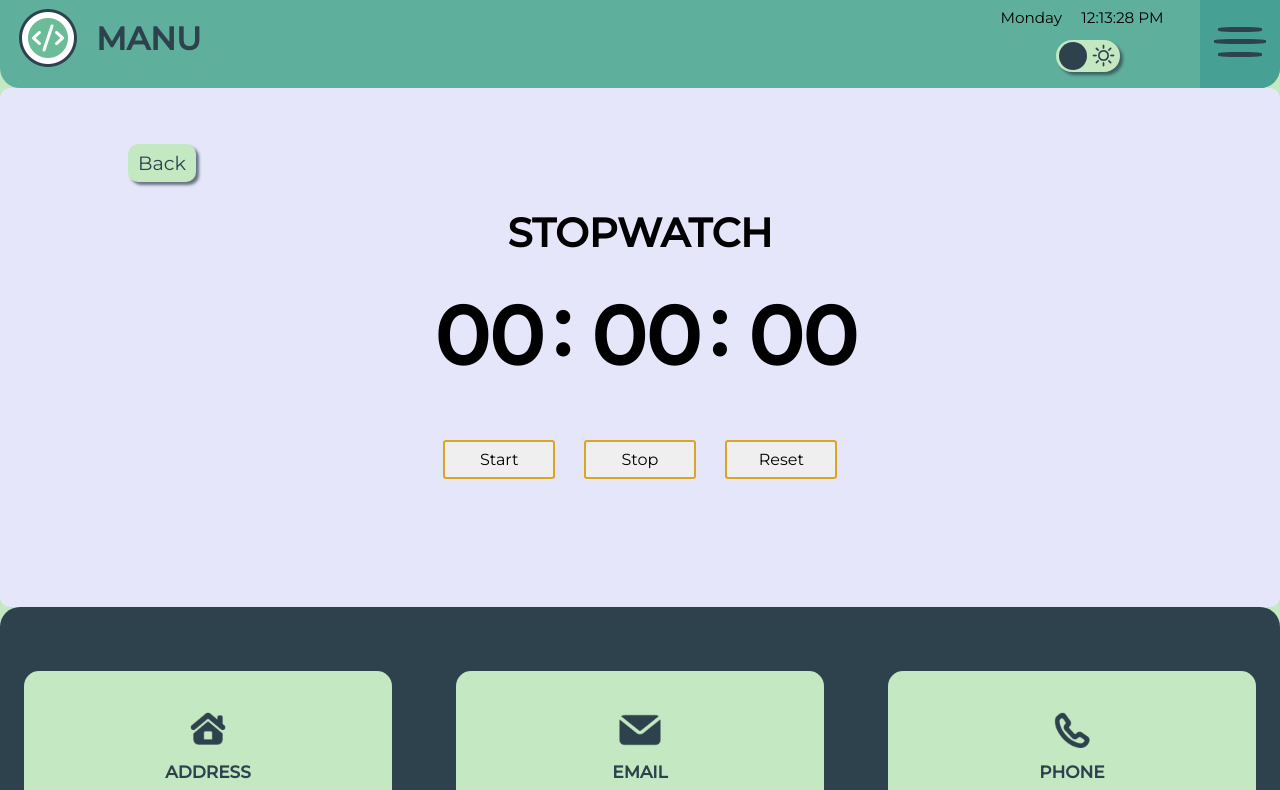
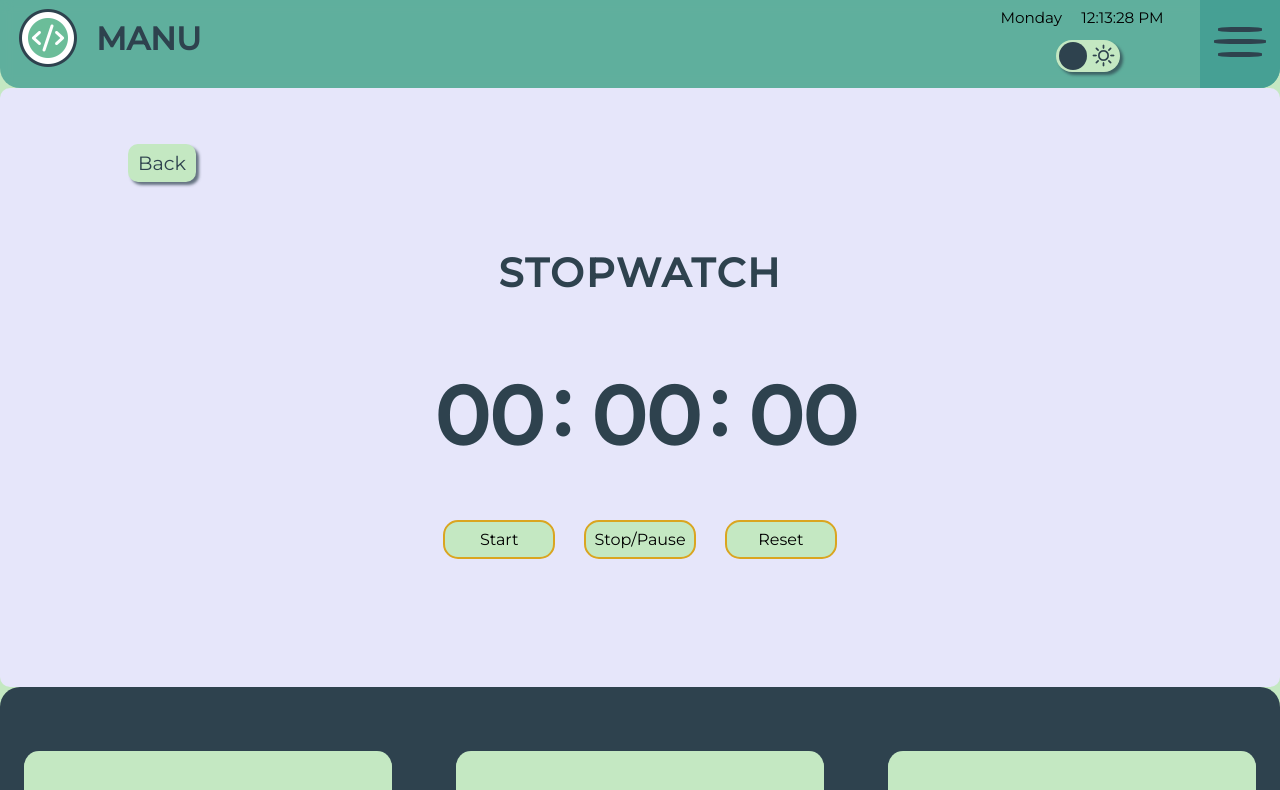
Before and after one commit to cmanu07/mysite, a React (Create React App) app: page /projects/stopwatch in a window 1280 px wide. Shown: the top 790 px of the page. Built offline with nearby package versions, Linux system fonts and the light colour scheme.

Commit message:
stopwach updates

```diff
--- a/src/components/projects/Stopwatch.js
+++ b/src/components/projects/Stopwatch.js
@@ -6,69 +6,72 @@ import Footer from '../Footer'
 
 const Stopwatch = () => {
 
-    let tensC = '00';
-    let secC = '00';
-    let minC = '00';
+    const [interv, setInterv] = useState();
+    const [time, setTime] = useState({min:0, sec:0, tens:0});
+    const [stop, setStop] = useState(() => 'Stop/Pause');
 
-    const [interv, setInterv] = useState("");
-    const [minutes, setMinutes] = useState(() => minC);
-    const [seconds, setSeconds] = useState(() => secC);
-    const [tens, setTens] = useState(() => tensC);
+    let minCurent = time.min, secCurent = time.sec, tensCurent = time.sec;
 
 // START
     const start = () => {
-        setTens(tensC++);
-        (tensC <= 9) ? setTens(`${tensC}0`) : setTens(tensC);
-        if (tensC > 9) {
-
-            setSeconds(secC++)
-            setSeconds(`0${secC}`)
-            tensC = '0';
-            setTens(tensC++)
+        if (secCurent === 60) {
+            minCurent++
+            secCurent = 0
         }
-        if (secC > 9) {
-            setSeconds(secC)
+        if (tensCurent === 10) {
+            secCurent++
+            tensCurent = 0
         }
-        if (secC > 59) {
-            setMinutes(minC++)
-            setMinutes(`0${minC}`)
-            secC = `0${0}`
-            setSeconds(secC++)
+        tensCurent++
+        return setTime({min:minCurent, sec:secCurent, tens:tensCurent});
+    }
+    const startF = () => {
+        if (stop === 'Stop/Pause') {
+            clearInterval(interv)
+            start();
+            setInterv(setInterval(start, 100));
+        } else {
+            setStop('Stop/Pause')
+            clearInterval(interv)
+            start();
+            setInterv(setInterval(start, 100));
         }
     }
-    const startT = () => {
-        clearInterval(interv);
-        return setInterv(setInterval(start, 100));
+// STOP/RESUME
+    const stopF = () => {
+            clearInterval(interv)
+            setStop('Resume')
     }
-// STOP
-    const stopT = () => clearInterval(interv);
+    const resumeF = () => {
+        startF();
+        setStop('Stop/Pause');
+    }
 
 // RESET
-    const resetT = () => {
+    const resetF = () => {
         clearInterval(interv);
-        setTens('00');
-        setSeconds('00');
-        setMinutes('00');
+        setStop('Stop/Pause')
+        setTime({min:0, sec:0, tens:0});
     }
 
   return (<>
             <Header/>
                 <main className='stopwatch'>
                     <div className='back-div'>
-                        <h1>STOPWATCH</h1>
+                        <h2>STOPWATCH</h2>
                         <BackButton/>
                     </div>
                     <h4>
-                        <p className="minutes">{minutes}</p>
+                        <p className="minutes">{(time.min < 10) ? `0${time.min}` : time.min}</p>
                         <span>:</span>
-                        <p className="seconds">{seconds}</p>
+                        <p className="seconds">{(time.sec < 10) ? `0${time.sec}` : time.sec}</p>
                         <span>:</span>
-                        <p className="tens">{tens}</p>
+                        <p className="tens">{(time.tens < 10) ? `${time.tens}0` : time.tens}</p>
                     </h4>
                     <div className='stopwatch-butt'>
-                        <button className="start" onClick={startT}>Start</button>
-                        <button className="stop" onClick={stopT}>Stop</button>
-                        <button className="reset" onClick={resetT}>Reset</button>
+                        <button className="start" onClick={startF}>Start</button>
+                        <button className="stop" onClick={(stop === 'Stop/Pause') ? stopF : resumeF}>{stop}</button>
+                        <button className="reset" onClick={resetF}>Reset</button>
                     </div>
                 </main>
             <Footer/>
--- a/src/styles/projects-style.css
+++ b/src/styles/projects-style.css
@@ -165,16 +165,16 @@ a {
     padding-bottom: 5em;
     border-radius: 10px;
 }
-#light .stopwatch h1 {
+#light .stopwatch h2 {
     text-align: center;
     margin: 3em auto 0.5em auto;
     font-size: 40px;
 }
-#dark .stopwatch h1 {
+#dark .stopwatch h2 {
     text-align: center;
     margin: 3em auto 0.5em auto;
     font-size: 40px;
-    color: var(--myWhite);
+    color: var(--myDarkGreen);
 }
 .stopwatch h4 {
     display: flex;
@@ -183,6 +183,7 @@ a {
     width: 35%;
     justify-content: space-around;
     align-items: center;
+    color: var(--myDarkGreen);
 }
 #light .stopwatch span {
     font-size: 5em;
@@ -209,19 +210,34 @@ a {
 }
 .start, .stop, .reset {
     border: 2px solid goldenrod;
-    border-radius: 0.2em;
-    padding: 0.5em 2em;
+    border-radius: 15px;
+    padding: 0.5em 0;
     margin: 3em 0.9em;
     font-size: 16px;
     transition: 0.3s;
     width: 7em;
+    text-align: center;
 }
-.start:hover, .stop:hover, .reset:hover {
+#light .start, #light .stop, #light .reset {
+    background-color: var(--myGreen-hover);
+}
+#dark .start, #dark .stop, #dark .reset {
+    background: var(--myDarkGreen);
+    color: var(--myGreen-hover);
+}
+#light .start:hover, #light .stop:hover, #light .reset:hover {
     cursor: pointer;
     color: lavender;
     background-color: goldenrod;
-    border-radius: 0.4em;
-    letter-spacing: 0.02em;
+    border-radius: 15px;
+    letter-spacing: 0.04em;
+    font-weight: bold;
+}
+#dark .start:hover, #dark .stop:hover, #dark .reset:hover {
+    background-color: var(--myGreen-2);
+    font-weight: bold;
+    letter-spacing: 0.04em;
+    color: var(--myDarkGreen);
 }
 
 /* SEMAFOR */
--- a/src/styles/style.css
+++ b/src/styles/style.css
@@ -94,6 +94,7 @@
     transition: 0.3s;
     z-index: 1;
 }
+
 
 .toggle {
     position: absolute;
```
